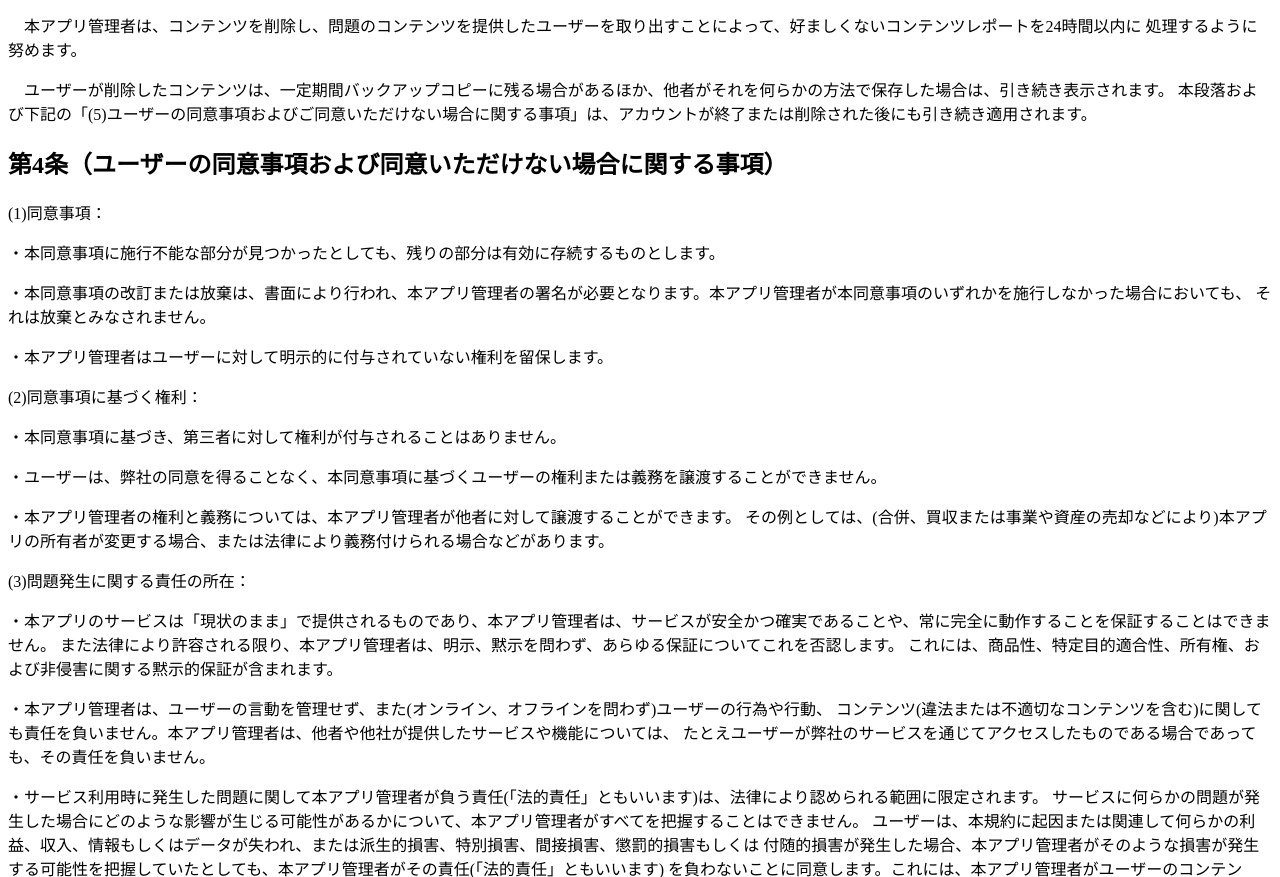
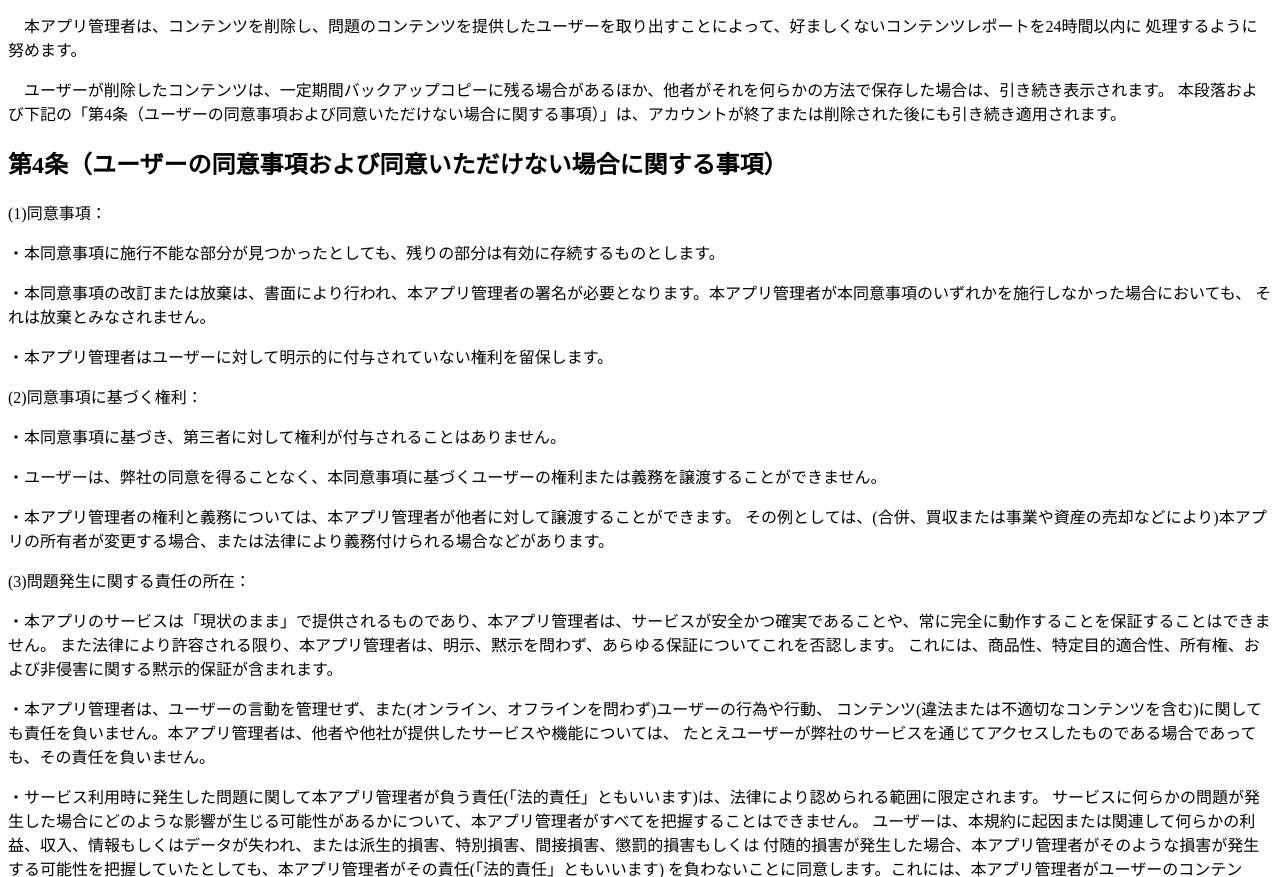
Before and after one commit to chan-sho/chan-sho.github.io, a plain HTML site: page index.html in a window 1280 px wide. Shown: the part 5242-6119 px from the top of the page. Drawn offline with Linux system fonts and the light colour scheme.

Commit message:
Update index.html
10/17 完成後に修正

```diff
--- a/index.html
+++ b/index.html
@@ -155,7 +155,7 @@
     <p>　本アプリ管理者は、コンテンツを削除し、問題のコンテンツを提供したユーザーを取り出すことによって、好ましくないコンテンツレポートを24時間以内に
       処理するように努めます。</p>
     <p>　ユーザーが削除したコンテンツは、一定期間バックアップコピーに残る場合があるほか、他者がそれを何らかの方法で保存した場合は、引き続き表示されます。
-      本段落および下記の「(5)ユーザーの同意事項およびご同意いただけない場合に関する事項」は、アカウントが終了または削除された後にも引き続き適用されます。</p>
+      本段落および下記の「第4条（ユーザーの同意事項および同意いただけない場合に関する事項）」は、アカウントが終了または削除された後にも引き続き適用されます。</p>
     <h2>第4条（ユーザーの同意事項および同意いただけない場合に関する事項）</h2>
     <p>(1)同意事項：</p>
     <p>・本同意事項に施行不能な部分が見つかったとしても、残りの部分は有効に存続するものとします。</p>
```
